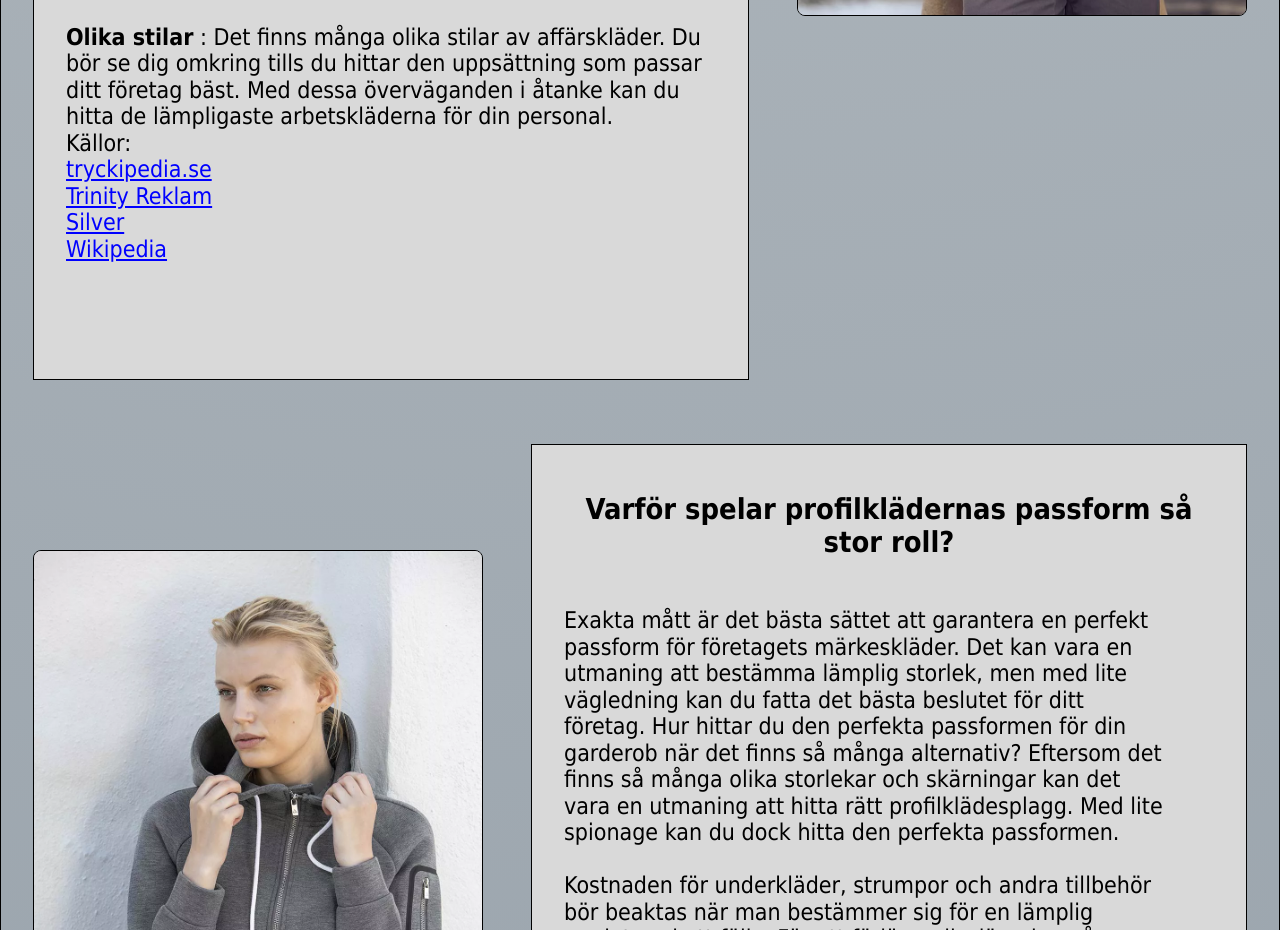
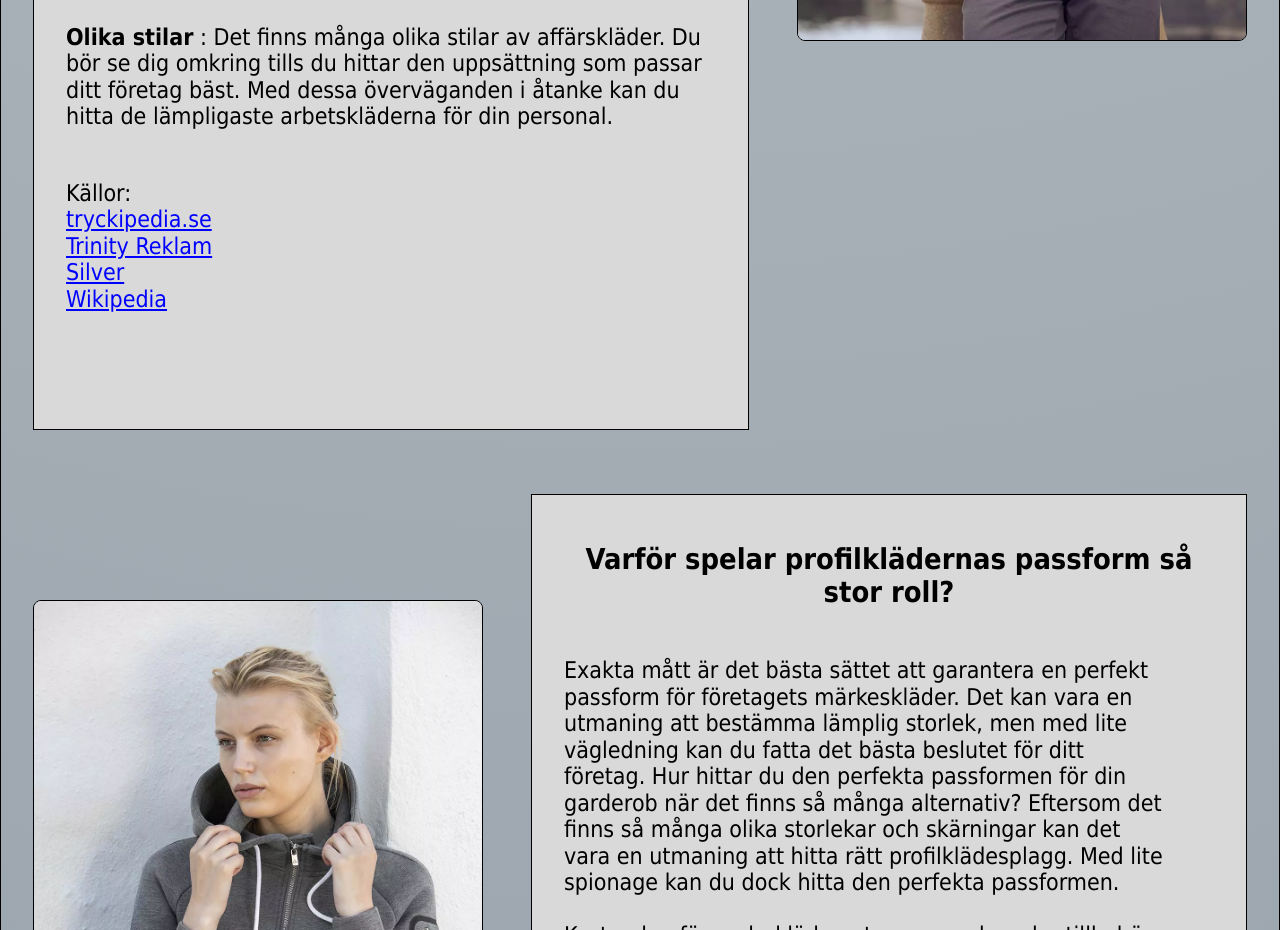
Before and after one commit to profilklader/profilklader-och-arbetsklader, a website built with Parcel: page index.html in a window 1280 px wide. Shown: the part 1965-2895 px from the top of the page. Built offline with nearby package versions, Linux system fonts and the light colour scheme.

Commit message:
Content Update

```diff
--- a/index.html
+++ b/index.html
@@ -441,7 +441,7 @@
               </span>
               <br />
               <span>
-                <p>K&auml;llor:
+                <p style="padding-top: 50px;">K&auml;llor:
                 <br /><a href="https://www.tryckipedia.se/" style="text-decoration: underline; color: blue;">tryckipedia.se</a>
                 <br /><a href="https://trinityreklam.se/produkter/profilklader" style="text-decoration: underline; color: blue;">Trinity Reklam</a>
                 <br /><a href="https://silver.se/brandmaster_001" style="text-decoration: underline; color: blue;">Silver</a>
```
